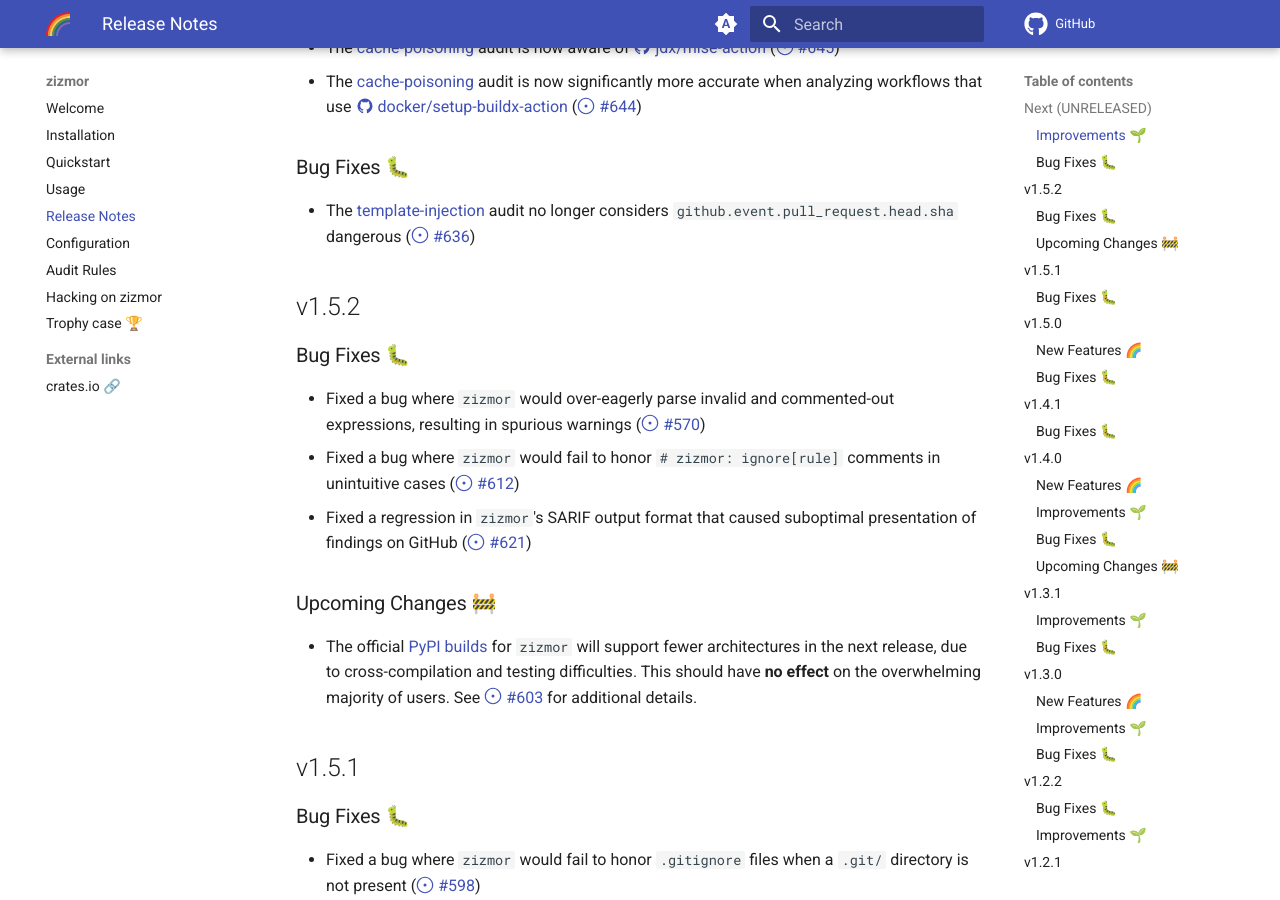
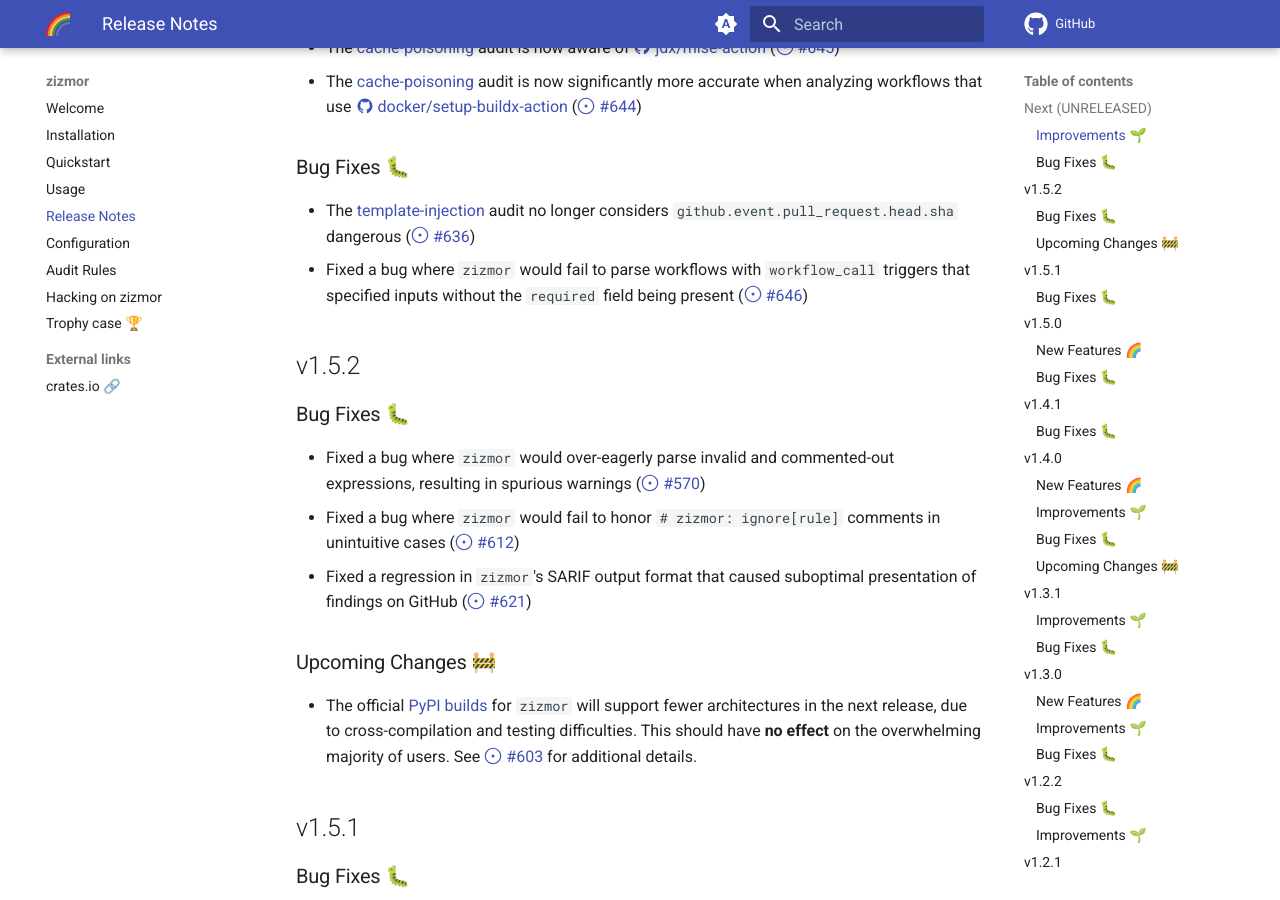
Before and after one commit to zizmorcore/zizmor, an MkDocs documentation site: the page built from docs/release-notes.md, in a window 1280 px wide and 900 px high, scrolled down 451 px. Built offline with MkDocs 1.6.1 and Material for MkDocs 9.7.7, drawn with Linux system fonts in a browser that asks for light colours; comment, search, counter and statistics services are not loaded.

```diff
--- a/Cargo.toml
+++ b/Cargo.toml
@@ -31,7 +31,7 @@ clap-verbosity-flag = { version = "3.0.2", features = [
 ], default-features = false }
 etcetera = "0.10.0"
 flate2 = "1.1.0"
-github-actions-models = "0.26.0"
+github-actions-models = "0.27.0"
 http-cache-reqwest = "0.15.1"
 human-panic = "2.0.1"
 ignore = "0.4.23"
--- a/docs/release-notes.md
+++ b/docs/release-notes.md
@@ -24,6 +24,9 @@ of `zizmor`.
 
 * The [template-injection] audit no longer considers
   `github.event.pull_request.head.sha` dangerous (#636)
+* Fixed a bug where `zizmor` would fail to parse workflows
+  with `workflow_call` triggers that specified inputs without the
+  `required` field being present (#646)
 
 ## v1.5.2
 
```
Also changed, not shown: 1 other file.
